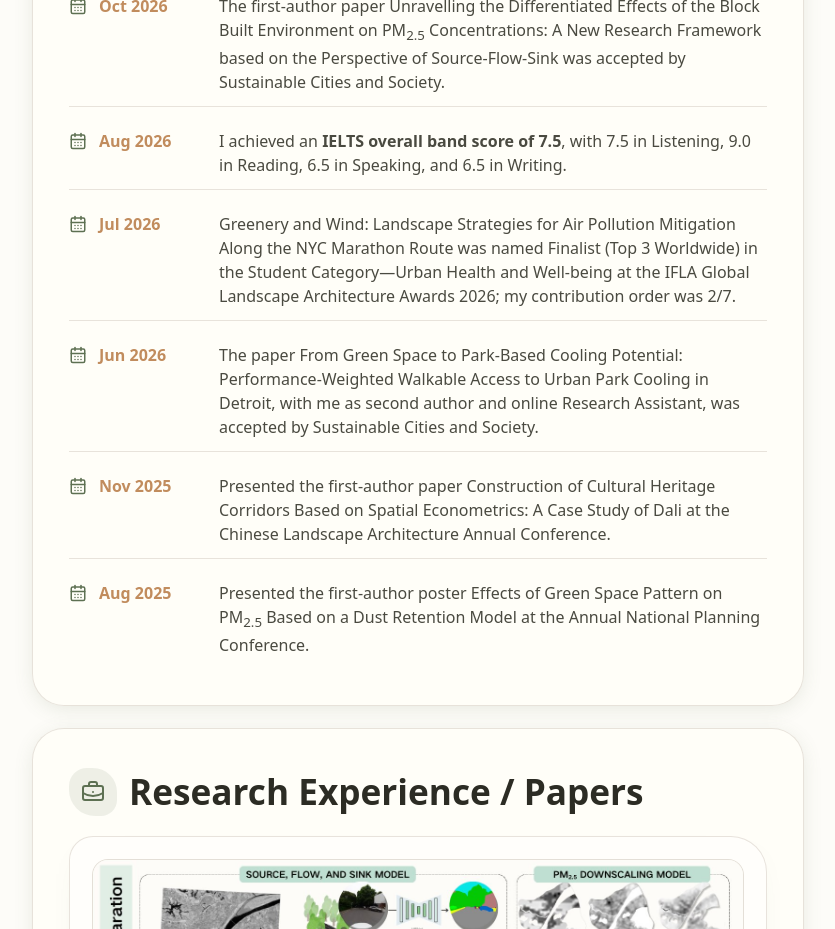
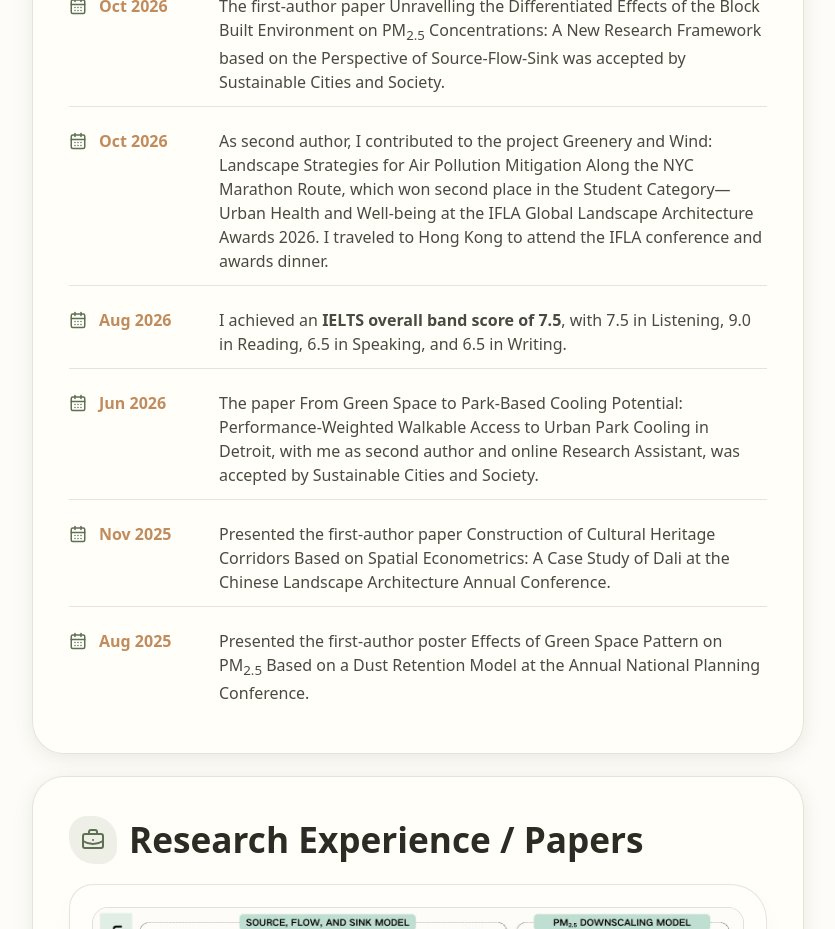
Before and after one commit to yuyanchen1010/yuyanchen1010.github.io, a React (Vite) app in the folder project/: page / in a window 1280 px wide. Shown: the part 1440-2369 px from the top of the page, without its empty margins (396-1231 px from the left). Built offline with nearby package versions, Linux system fonts and the light colour scheme.

Commit message:
Update IFLA award news

```diff
--- a/project/src/content/siteContent.ts
+++ b/project/src/content/siteContent.ts
@@ -434,8 +434,9 @@ export const content: Record<Language, SiteContent> = {
       },
     ],
     news: [
-      { date: "2026.10", text: "以第一作者身份主导的论文《Unravelling the Differentiated Effects of the Block Built Environment on PM2.5 Concentrations: A New Research Framework based on the Perspective of Source-Flow-Sink》被《Sustainable Cities and Society》顺利接收。" },      { date: "2026.08", text: "以总分 7.5 分通过雅思考试，其中听力 7.5 分、阅读 9 分、口语 6.5 分、写作 6.5 分。" },
-      { date: "2026.07", text: "作品《Greenery and Wind: Landscape Strategies for Air Pollution Mitigation Along the NYC Marathon Route》入围 2026 IFLA 全球风景园林奖学生组“城市健康与福祉”类别全球三强，获 Finalist (Top 3 Worldwide)，本人排序 2/7。" },
+      { date: "2026.10", text: "以第一作者身份主导的论文《Unravelling the Differentiated Effects of the Block Built Environment on PM2.5 Concentrations: A New Research Framework based on the Perspective of Source-Flow-Sink》被《Sustainable Cities and Society》顺利接收。" },
+      { date: "2026.10", text: "以第二作者身份完成的作品《Greenery and Wind: Landscape Strategies for Air Pollution Mitigation Along the NYC Marathon Route》获得 2026 IFLA 全球风景园林奖学生组“城市健康与福祉”类别第二名，并赴香港参加 IFLA 会议及颁奖晚宴。" },
+      { date: "2026.08", text: "以总分 7.5 分通过雅思考试，其中听力 7.5 分、阅读 9 分、口语 6.5 分、写作 6.5 分。" },
       { date: "2026.06", text: "以第二作者及 online Research Assistant 身份参与的论文《From Green Space to Park-Based Cooling Potential: Performance-Weighted Walkable Access to Urban Park Cooling in Detroit》被《Sustainable Cities and Society》顺利接收。" },
       { date: "2025.11", text: "以第一作者身份在中国风景园林年会上发表论文《基于空间计量的文化遗产廊道构建研究——以大理市为例》并参会。" },
       { date: "2025.08", text: "以第一作者身份在中国城市规划年会上发表 poster《基于滞尘模型的绿色空间格局对PM2.5影响研究》并参会。" },
@@ -741,8 +742,9 @@ export const content: Record<Language, SiteContent> = {
       },
     ],
     news: [
-      { date: "Oct 2026", text: "The first-author paper Unravelling the Differentiated Effects of the Block Built Environment on PM2.5 Concentrations: A New Research Framework based on the Perspective of Source-Flow-Sink was accepted by Sustainable Cities and Society." },      { date: "Aug 2026", text: "I achieved an IELTS overall band score of 7.5, with 7.5 in Listening, 9.0 in Reading, 6.5 in Speaking, and 6.5 in Writing." },
-      { date: "Jul 2026", text: "Greenery and Wind: Landscape Strategies for Air Pollution Mitigation Along the NYC Marathon Route was named Finalist (Top 3 Worldwide) in the Student Category—Urban Health and Well-being at the IFLA Global Landscape Architecture Awards 2026; my contribution order was 2/7." },
+      { date: "Oct 2026", text: "The first-author paper Unravelling the Differentiated Effects of the Block Built Environment on PM2.5 Concentrations: A New Research Framework based on the Perspective of Source-Flow-Sink was accepted by Sustainable Cities and Society." },
+      { date: "Oct 2026", text: "As second author, I contributed to the project Greenery and Wind: Landscape Strategies for Air Pollution Mitigation Along the NYC Marathon Route, which won second place in the Student Category—Urban Health and Well-being at the IFLA Global Landscape Architecture Awards 2026. I traveled to Hong Kong to attend the IFLA conference and awards dinner." },
+      { date: "Aug 2026", text: "I achieved an IELTS overall band score of 7.5, with 7.5 in Listening, 9.0 in Reading, 6.5 in Speaking, and 6.5 in Writing." },
       { date: "Jun 2026", text: "The paper From Green Space to Park-Based Cooling Potential: Performance-Weighted Walkable Access to Urban Park Cooling in Detroit, with me as second author and online Research Assistant, was accepted by Sustainable Cities and Society." },
       { date: "Nov 2025", text: "Presented the first-author paper Construction of Cultural Heritage Corridors Based on Spatial Econometrics: A Case Study of Dali at the Chinese Landscape Architecture Annual Conference." },
       { date: "Aug 2025", text: "Presented the first-author poster Effects of Green Space Pattern on PM2.5 Based on a Dust Retention Model at the Annual National Planning Conference." },
```
Also changed, not shown: project/scripts/verify-site-content.mjs (+8 -0 lines).
